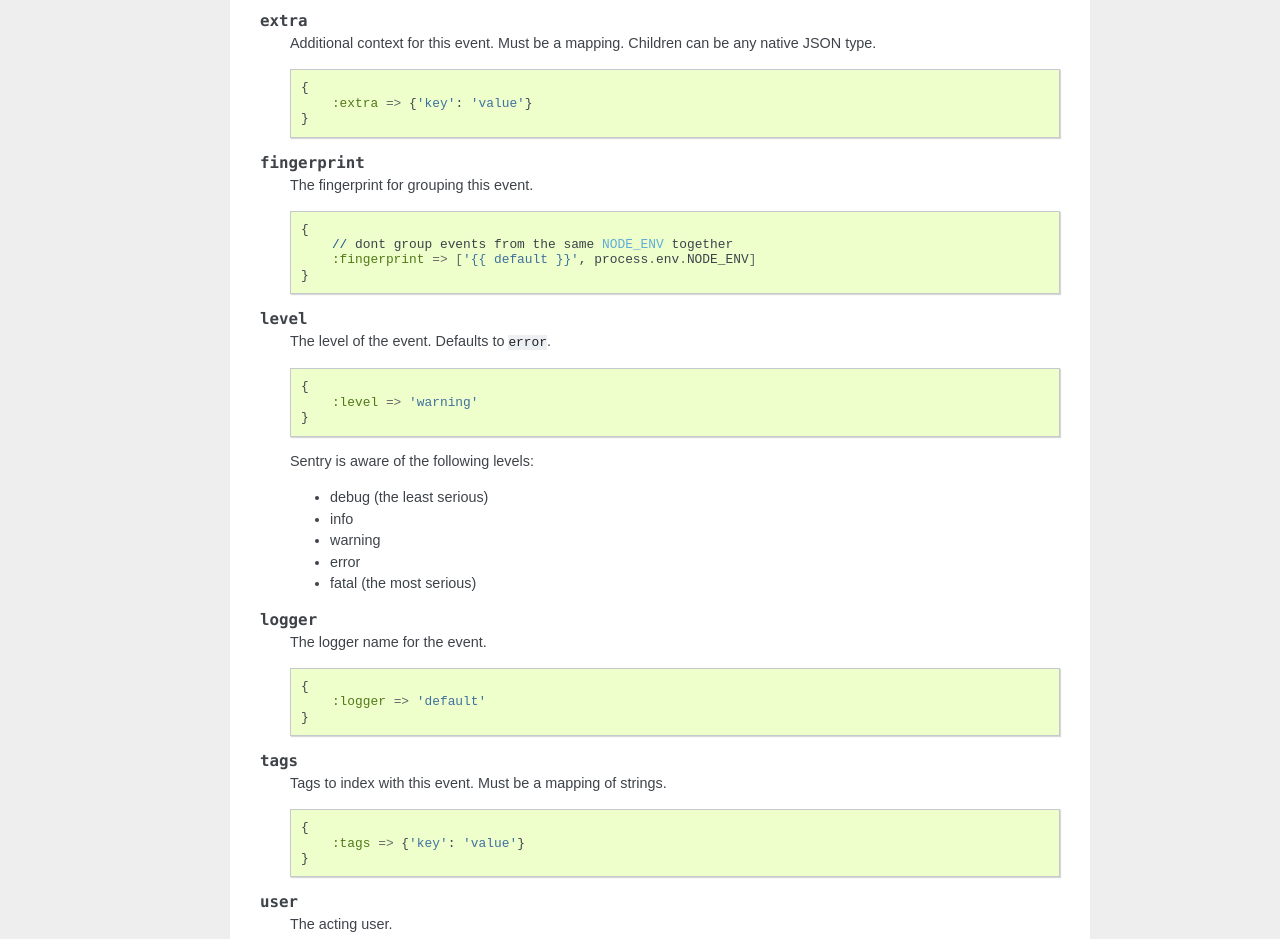
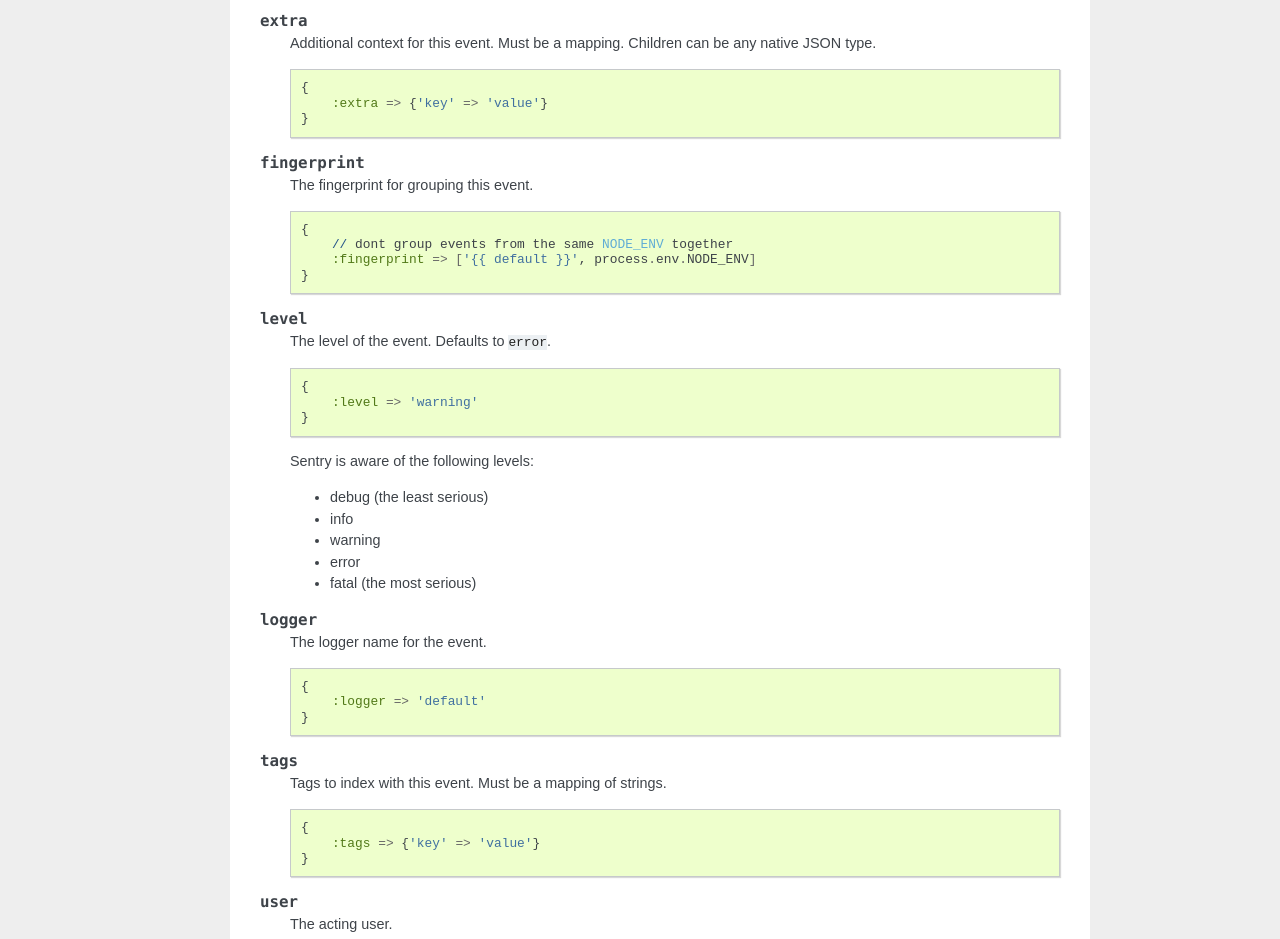
Before and after one commit to getsentry/sentry-ruby, a Sphinx documentation site: the page built from docs/usage.rst, in a window 1280 px wide. Shown: the part 1088-2027 px from the top of the page. Built offline with Sphinx 7.4.7, drawn with Linux system fonts in a browser that asks for light colours; the version number could not be read and is left out.

Commit message:
Fix map syntax

```diff
--- a/docs/usage.rst
+++ b/docs/usage.rst
@@ -71,7 +71,7 @@ can be supplied::
     .. code-block:: ruby
 
         {
-            :extra => {'key': 'value'}
+            :extra => {'key' => 'value'}
         }
 
 .. describe:: fingerprint
@@ -120,7 +120,7 @@ can be supplied::
     .. code-block:: ruby
 
         {
-            :tags => {'key': 'value'}
+            :tags => {'key' => 'value'}
         }
 
 .. describe:: user
```
